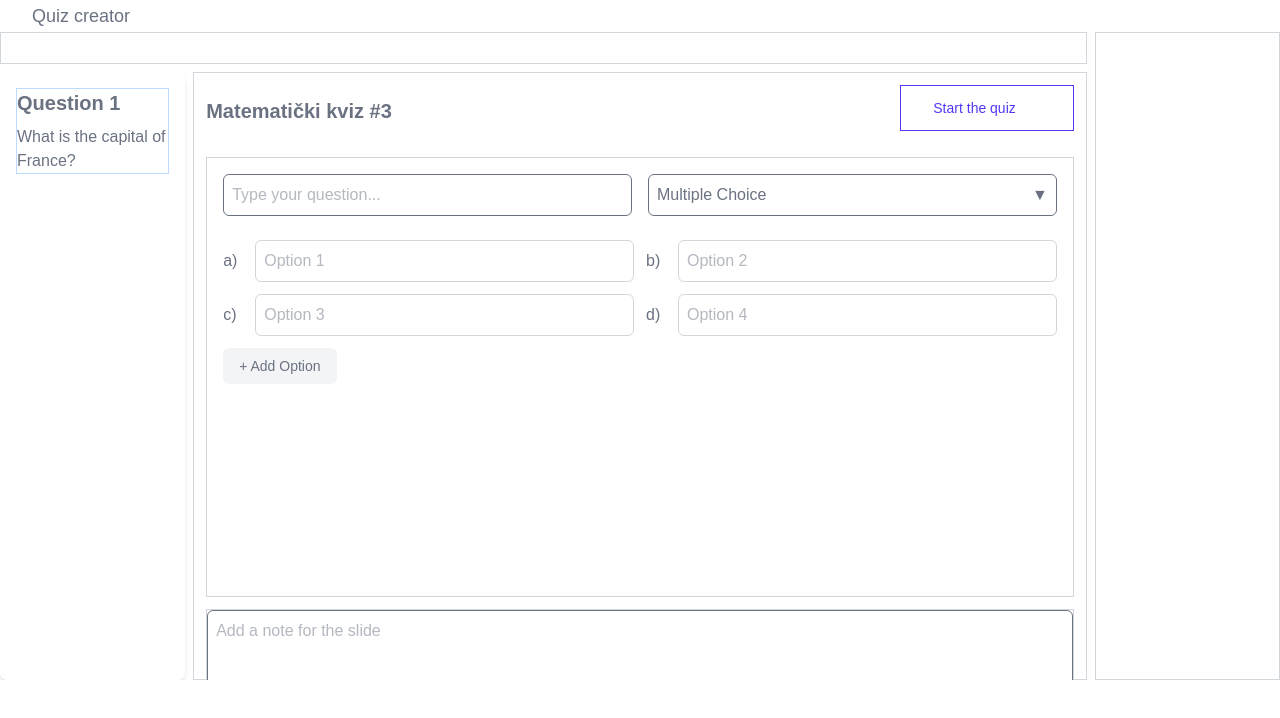
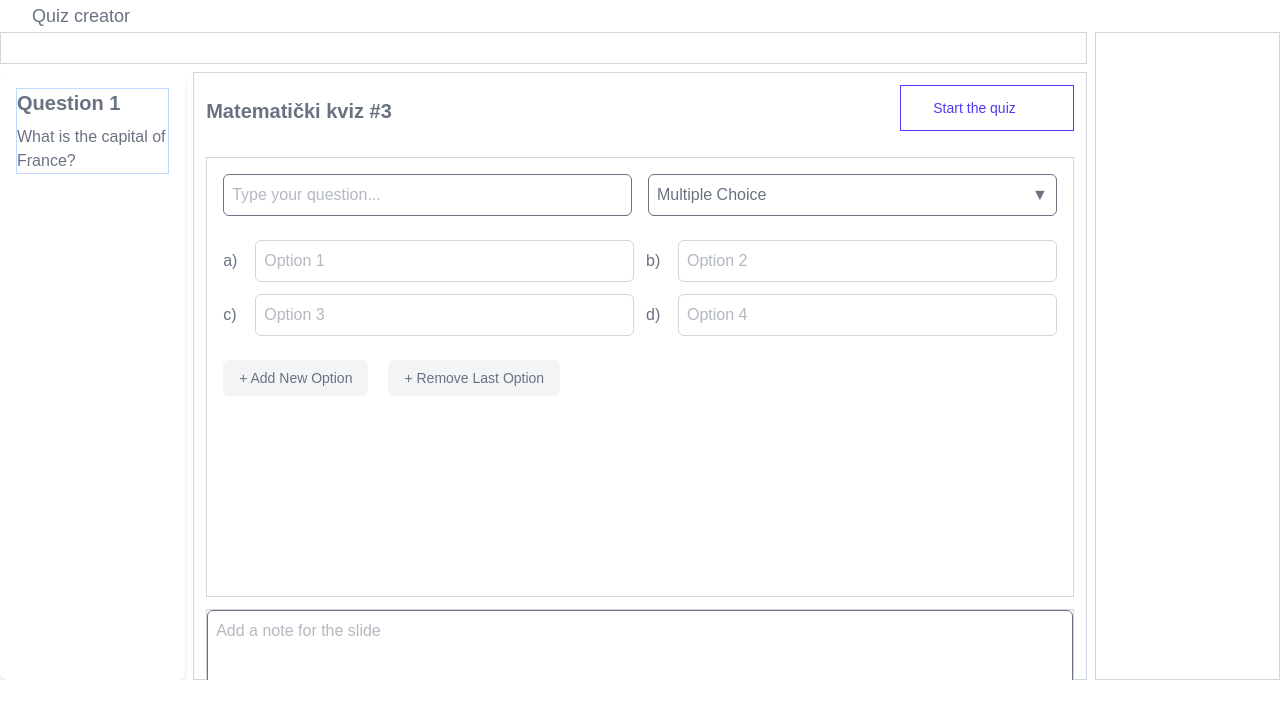
Before and after one commit to karlo-kormanic/zavrsni_rad, a Next.js app: page / in a window 1280 px wide. Shown: the top 718 px of the page. Built offline with nearby package versions, Linux system fonts and the light colour scheme.

Commit message:
Added remove option button

```diff
--- a/src/app/components/AnswerEditor.tsx
+++ b/src/app/components/AnswerEditor.tsx
@@ -15,6 +15,10 @@ interface OptionInputProps {
 }
 
 interface AddOptionButtonProps {
+  onClick: () => void;
+}
+
+interface RemoveOptionButtonProps {
   onClick: () => void;
 }
 
@@ -37,7 +41,17 @@ const AddOptionButton = ({ onClick }: AddOptionButtonProps) => (
     onClick={onClick}
     className="mt-3 px-4 py-2 text-sm bg-gray-100 hover:bg-gray-200 rounded-md transition-colors"
   >
-    + Add Option
+    + Add New Option
+  </button>
+);
+
+const RemoveOptionButton = ({ onClick }: RemoveOptionButtonProps) => (
+  <button
+    type="button"
+    onClick={onClick}
+    className="mt-3 px-4 py-2 text-sm bg-gray-100 hover:bg-gray-200 rounded-md transition-colors"
+  >
+    + Remove Last Option
   </button>
 );
 
@@ -56,6 +70,11 @@ export function AnswerEditor({
     onUpdate([...initialOptions, '']);
   };
 
+  const removeOption = () => {
+    if (initialOptions.length === 0) return;
+    onUpdate(initialOptions.slice(0, -1));
+  }
+
   return (
     <>
       <div className="grid grid-cols-2 gap-3">
@@ -69,7 +88,10 @@ export function AnswerEditor({
           />
         ))}
       </div>
-      <AddOptionButton onClick={addOption} />
+      <div className="flex mt-3 gap-5">
+        <AddOptionButton onClick={addOption} />
+        <RemoveOptionButton onClick={removeOption} />
+      </div>
     </>
   );
 }
--- a/src/app/components/SlideQuestionArea.tsx
+++ b/src/app/components/SlideQuestionArea.tsx
@@ -85,7 +85,7 @@ const SlideQuestionArea = () => {
 
 export default SlideQuestionArea;
 //TODO add question window expansion on new line in type your question...
+//TODO add scroll when answers would go out of screen at the bottom
 //TODO change saves to lower the amount of db calls, onChange -> onBlur
 //TODO browse the files and change local import path to global
 //TODO browse the files and unify export default function look
-//TODO change the answer is button into dropdown that loads the answers and lets user pick 1, pick multiple or adjust the order
```
